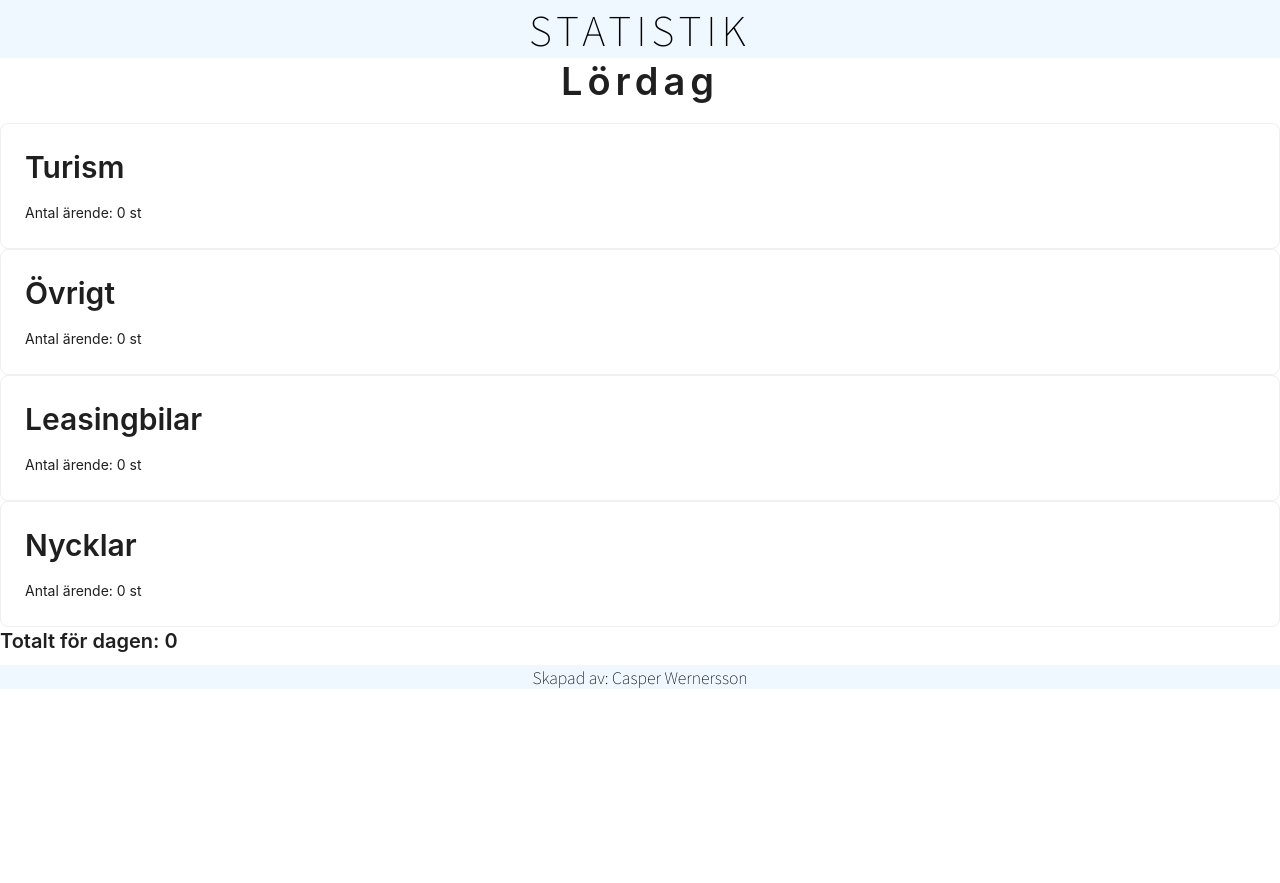
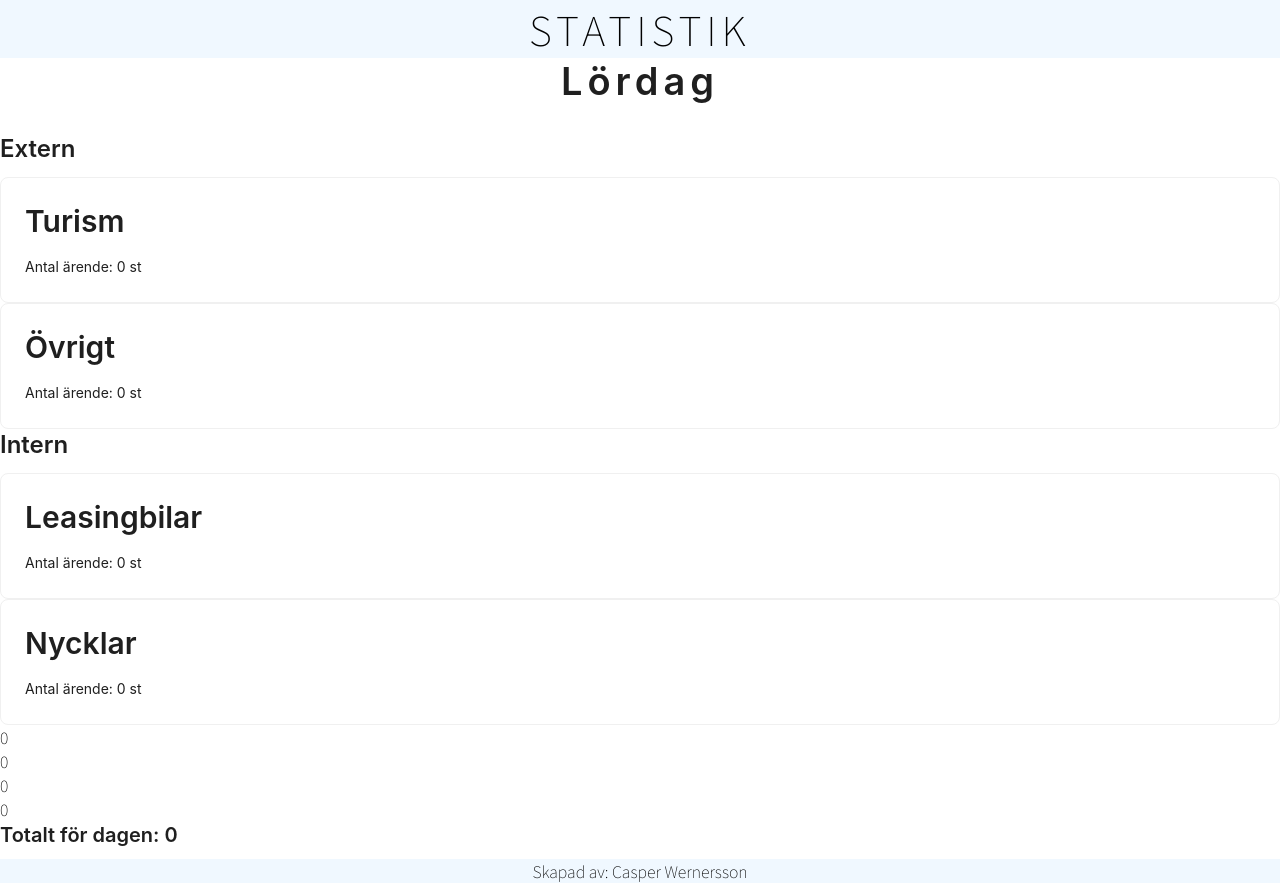
Before and after one commit to Cappeloow/StatisticCounter, a React (Vite) app in the folder client/: page / in a window 1280 px wide. Before the commit the page ends 800 px from the top, so only its background shows below. Built offline with nearby package versions, Linux system fonts and the light colour scheme.

Commit message:
added timeframes, althought i  need to be more specific about them and also set them in a better user experience

```diff
--- a/client/src/components/DailyResultsCard.tsx
+++ b/client/src/components/DailyResultsCard.tsx
@@ -3,14 +3,26 @@ import { Typography } from "antd";
 import { useStatisticContext } from "../context/StatisticContext";
 function DailyResultsCard() {
   const { dailyResults, matters } = useStatisticContext();
-  const { Title } = Typography;
+  const { Title, Text } = Typography;
   const result = dailyResults(matters);
+
+  function CalculateArrayOfTimes(time: any) {
+    const total = time.filter(
+      (current: number) => current >= 20 && current <= 25
+    );
+
+    return total.length;
+  }
 
   return (
     <div>
+      {matters.map((matter) => (
+        <div key={matter.id}>
+          <p>{CalculateArrayOfTimes(matter.time)}</p>
+        </div>
+      ))}
       <Title level={4}>Totalt för dagen: {result}</Title>
     </div>
   );
 }
-
 export default DailyResultsCard;
--- a/client/src/components/DataCard.tsx
+++ b/client/src/components/DataCard.tsx
@@ -3,6 +3,7 @@ import { Card, Typography } from "antd";
 import "../style/Card.css";
 function DataCard(props) {
   const { matter, addAmountToMatter } = props;
+  const { time } = matter;
   const { Title, Text } = Typography;
   return (
     <Card>
@@ -14,7 +15,12 @@ function DataCard(props) {
         >
           {matter.task}
         </Title>
-        <Text>Antal ärende: {matter.amount} st</Text>
+        <Text>Antal ärende: {matter.amount} st </Text>
+        {time.map((each: string) => (
+          <div>
+            <Text>{each}</Text>
+          </div>
+        ))}
       </div>
     </Card>
   );
--- a/client/src/components/StatisticPanel.tsx
+++ b/client/src/components/StatisticPanel.tsx
@@ -35,9 +35,34 @@ function StatisticPanel() {
       <Title className="DayOfTheWeek" level={1}>
         {day}
       </Title>
+      <Title level={3}>Extern</Title>
       {matters.map((matter) => (
         <div key={matter.id}>
-          <DataCard matter={matter} addAmountToMatter={addAmountToMatter} />
+          <div>
+            {matter.category === "extern" ? (
+              <>
+                <DataCard
+                  matter={matter}
+                  addAmountToMatter={addAmountToMatter}
+                />
+              </>
+            ) : null}
+          </div>
+        </div>
+      ))}
+      <Title level={3}>Intern</Title>
+      {matters.map((matter) => (
+        <div key={matter.id}>
+          <div>
+            {matter.category === "intern" ? (
+              <>
+                <DataCard
+                  matter={matter}
+                  addAmountToMatter={addAmountToMatter}
+                />
+              </>
+            ) : null}
+          </div>
         </div>
       ))}
       <DailyResultsCard />
--- a/client/src/context/StatisticContext.tsx
+++ b/client/src/context/StatisticContext.tsx
@@ -10,7 +10,7 @@ import { useLocalStorage } from "../hooks/localstorage";
 export interface IMatter {
   id: number;
   task: string;
-  time: string[];
+  time: number[];
   amount: number;
   category: string;
 }
@@ -26,7 +26,7 @@ const StatisticContext = createContext<StatisticContext>({
   matters: [],
   getStatistics: () => {},
   addAmountToMatter: () => {},
-  dailyResults: () => {},
+  dailyResults: () => 0,
 });
 
 export const useStatisticContext = () => useContext(StatisticContext);
@@ -38,18 +38,24 @@ const StatisticProvider = ({ children }: PropsWithChildren) => {
     const currentItem = matters.find((item: IMatter) => item.id === matter.id);
     const currentDate = new Date();
     const options = { timeZone: "Europe/Stockholm" };
-    const swedishTime = currentDate.toLocaleString("sv-SE", options);
+    const swedishTime = currentDate.toLocaleTimeString("sv-SE", options);
+    const timeParts = swedishTime.split(":");
+    const hours = parseInt(timeParts[0]);
 
-    console.log(swedishTime);
     //kanske vill lägga specifika tider i arrayer?
     // för att sedan lägga in arrayer i en egen kub för att redovisa antalet i length?
 
     if (currentItem) {
       currentItem.amount++;
-      currentItem.time.push(swedishTime);
+      currentItem.time.push(hours);
       setMatters([...matters]);
     }
   };
+
+  useEffect(() => {
+    // This code will execute whenever the matters state changes
+    console.log(matters);
+  }, [matters]);
 
   async function getStatistics() {
     setMatters(data);
```
